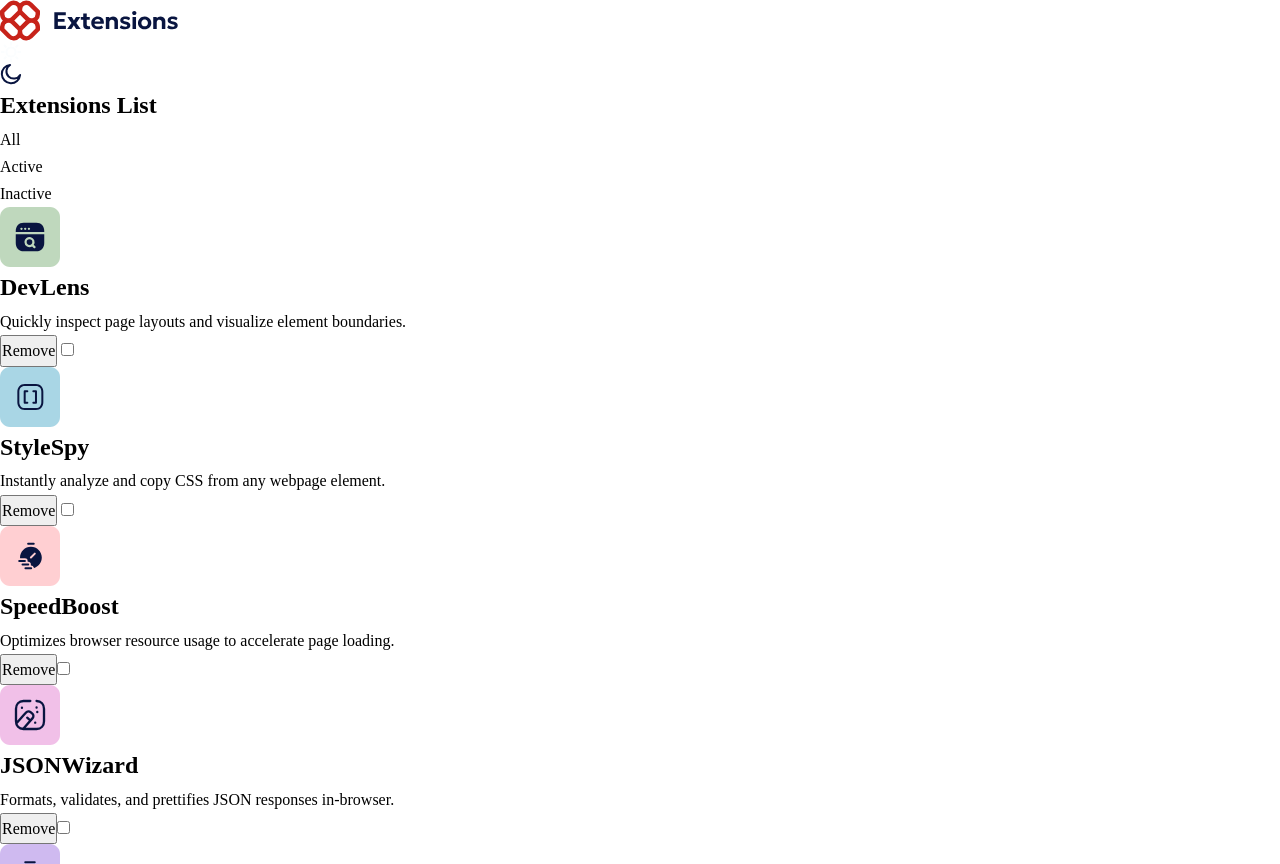
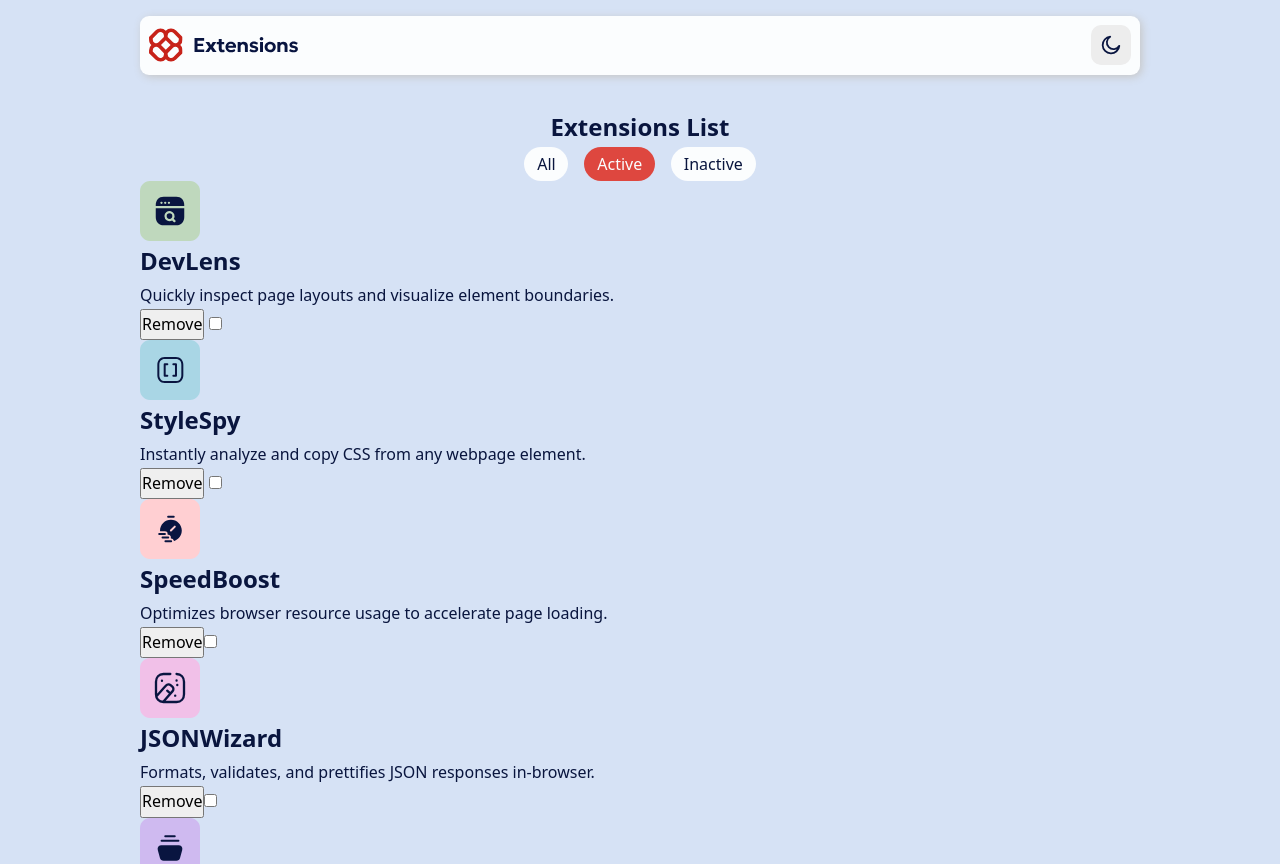
Before and after one commit to quest82/frontendMentor_browser_extension_manager, a plain HTML site: page index.html in a window 1280 px wide. Shown: the top 864 px of the page. Drawn offline with Linux system fonts and the light colour scheme; a web font is replaced by a local one.

Commit message:
Completed action bar and header styles

```diff
--- a/index.html
+++ b/index.html
@@ -14,7 +14,7 @@
 		<title>Frontend Mentor | Browser extensions manager UI</title>
 	</head>
 	<body>
-		<main class="extensions">
+		<main class="extensions main">
 			<header class="extensions__header extensions__header--flex flex">
 				<div class="extensions__header__img">
 					<img
@@ -36,22 +36,22 @@
 				</div>
 			</header>
 
-			<section class="extensions__actionBar extensions__actionBar--flex flex">
+			<section class="extensions__actionBar">
 				<h1 class="extensions__actionBar__title">Extensions List</h1>
-				<div class="extensions__actionBar__state">
-					<div class="extensions__actionBar__state__all">
+				<div class="extensions__actionBar__state extensions__actionBar__state--flex flex">
+					<div class="extensions__actionBar__state__btn all">
 						<p class="extensions__actionBar__state__all__text">All</p>
 					</div>
-					<div class="extensions__actionBar__state__active">
+					<div class="extensions__actionBar__state__btn active">
 						<p class="extensions__actionBar__state__active__text">Active</p>
 					</div>
-					<div class="extensions__actionBar__state__inactive">
+					<div class="extensions__actionBar__state__btn inactive">
 						<p class="extensions__actionBar__state__inactive__text">Inactive</p>
 					</div>
 				</div>
 			</section>
 
-			<section class="extensions__app">
+			<section class="extensions__app extensions__app--grid">
 				<div class="extensions__app__type">
 					<div class="extensions__app__type__info">
 						<img
--- a/style.css
+++ b/style.css
@@ -1,3 +1,28 @@
+/*
+VARIABLES
+*/
+
+:root {
+	--clr-blue-900: hsl(227, 75%, 14%);
+	--clr-blue-800: hsl(226, 25%, 17%);
+	--clr-blue-700: hsl(225, 23%, 24%);
+	--clr-blue-600: hsl(226, 11%, 37%);
+	--clr-blue-200: hsl(217, 61%, 90%);
+	--clr-white-500: hsl(0, 0%, 78%);
+	--clr-white-300: hsl(0, 0%, 93%);
+	--clr-white-100: hsl(200, 60%, 99%);
+	--clr-red-400: hsl(3, 86%, 64%);
+	--clr-red-500: hsl(3, 71%, 56%);
+	--clr-red-700: hsl(3, 77%, 44%);
+	--clr-grad-light: linear-gradient(180deg, #ebf2fc 0%, #eef8f9 100%);
+	--clr-grad-dark: linear-gradient(180deg, #040918 0%, #091540 100%);
+
+	--fnt-fam: "Noto Sans";
+	--fnt-wgt-400: 400;
+	--fnt-wgt-500: 500;
+	--fnt-wgt-700: 700;
+}
+
 /*
 FONT IMPORT
 */
@@ -6,9 +31,9 @@ FONT IMPORT
 	font-family: "Noto Sans";
 	src: url(./browser-extensions-manager-ui-main/assets/fonts/NotoSans-VariableFont_wdth_wght.ttf)
 		format("truetype-variations");
-    font-display: swap;
-    font-style: normal;
-    font-size: 0 999;
+	font-display: swap;
+	font-style: normal;
+	font-size: 0 999;
 }
 
 /*
@@ -82,3 +107,89 @@ a:visited,
 a:active {
 	text-decoration: none;
 }
+
+/*
+GLOBAL
+*/
+
+body {
+	background-color: var(--clr-blue-200);
+	font-family: var(--fnt-fam);
+	font-size: 1rem;
+	color: var(--clr-blue-900);
+}
+
+.flex {
+	display: flex;
+	flex-direction: column;
+}
+
+/*
+MOBILE VIEW
+*/
+
+/* layout */
+
+.main {
+	width: min(93vw, 62.5em);
+	margin: 1em auto;
+}
+
+/* ---- header ---- */
+
+.extensions__header {
+	background-color: var(--clr-white-100);
+	padding: 0.58em;
+	border-radius: 9px;
+	box-shadow: 2px 2px 8px var(--clr-white-500);
+	margin-bottom: 2em;
+}
+
+.extensions__header--flex {
+	flex-direction: row;
+	align-items: center;
+	justify-content: space-between;
+}
+
+/* ---- action bar ---- */
+
+.extensions__actionBar__state--flex {
+	flex-direction: row;
+	justify-content: center;
+	gap: 1em;
+}
+
+/* typo */
+
+.extensions__actionBar__title {
+	text-align: center;
+}
+
+/* assets */
+
+.extensions__header__img {
+	width: 150px;
+}
+
+.extensions__header__theme__light {
+	display: none;
+}
+
+.extensions__header__theme__dark {
+	background-color: var(--clr-white-300);
+	padding: 0.63em;
+	width: 40px;
+	border-radius: 10px;
+}
+
+.extensions__actionBar__state__btn {
+	background-color: var(--clr-white-100);
+	padding: .2em .8em;
+	border-radius: 40px;
+	cursor: pointer;
+}
+
+.active {
+	background-color: var(--clr-red-500);
+	color: var(--clr-white-100);
+}
```
